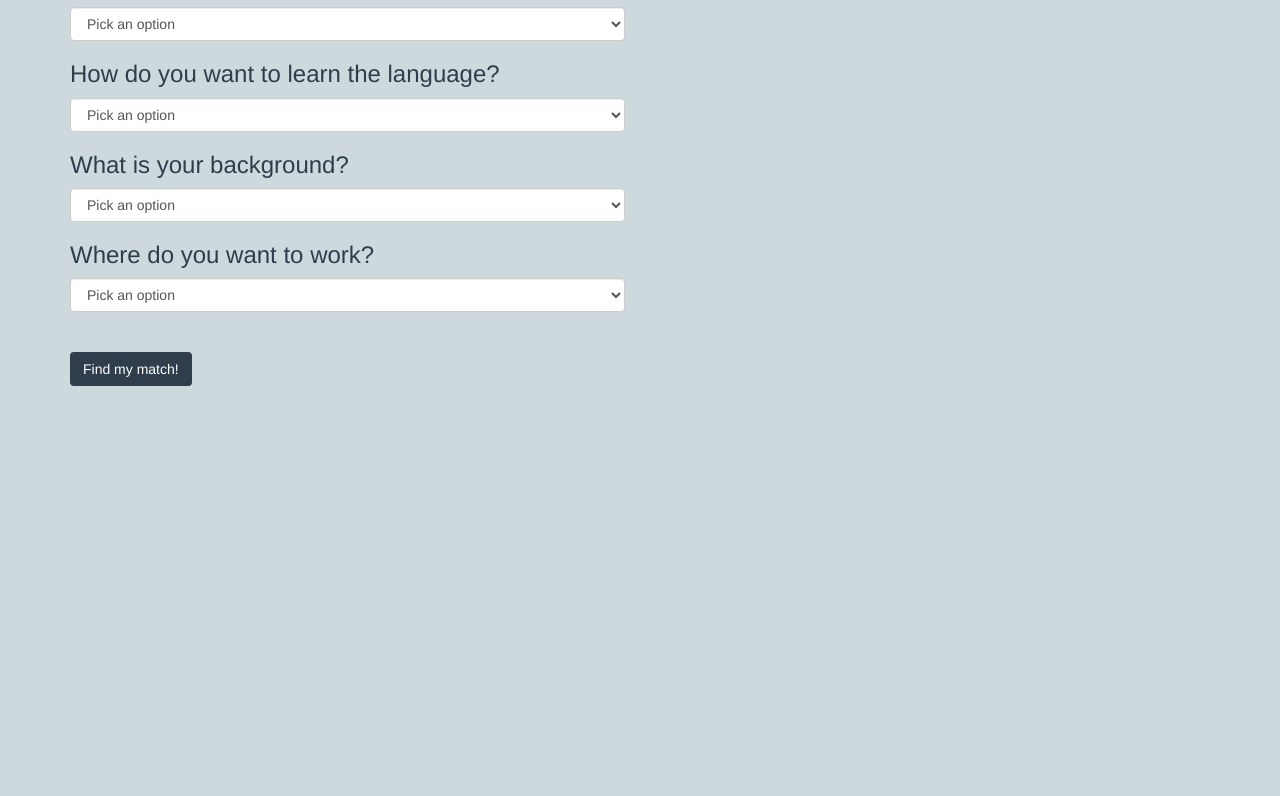
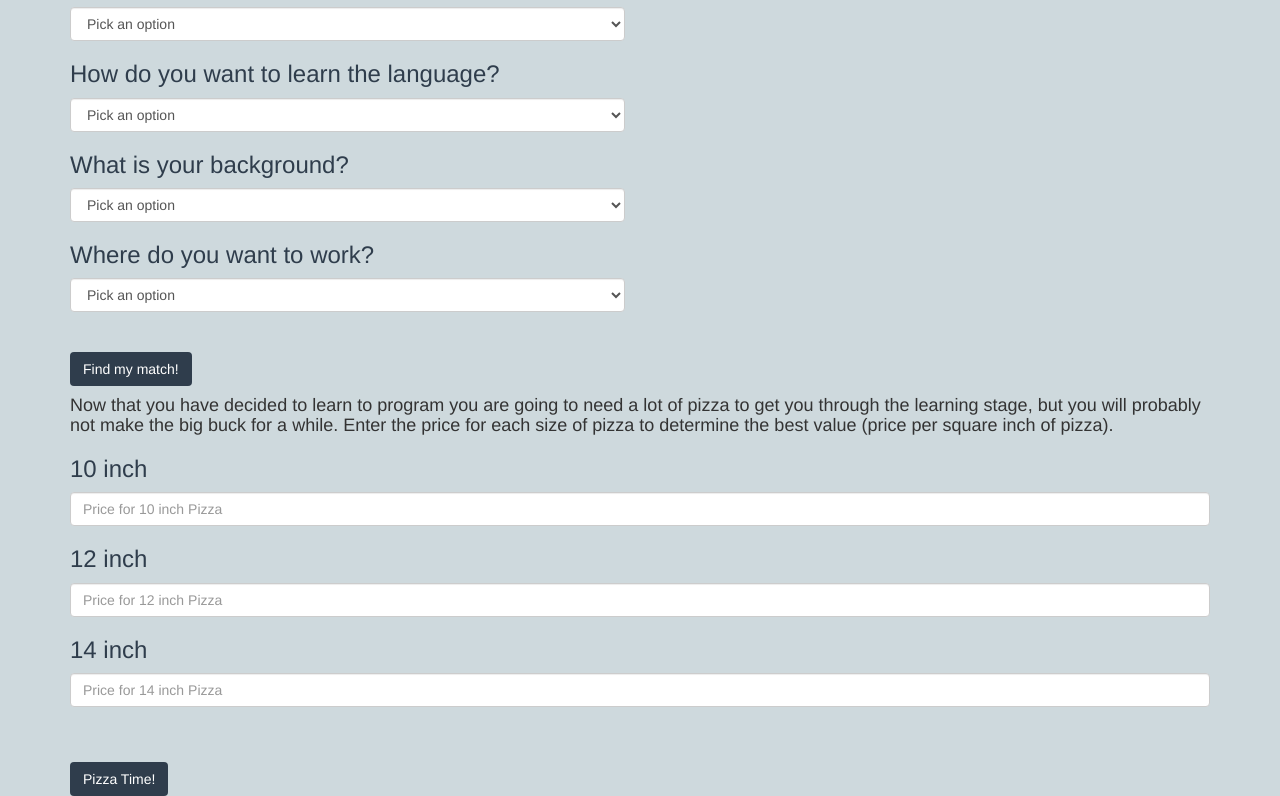
Before and after one commit to Hollydb/languages, a plain HTML site: page index.html in a window 1280 px wide. Shown: the part 551-1347 px from the top of the page. Before the commit the page ends 937 px from the top, so only its background shows below. Drawn offline with Linux system fonts and the light colour scheme.

Commit message:
add pizza math to html

```diff
--- a/index.html
+++ b/index.html
@@ -105,6 +105,29 @@
   </div>
   </div>
   </div>
+
+  <h4>Now that you have decided to learn to program you are going to need a lot of pizza to get you through the learning stage,  but you will probably not make the big buck for a while. Enter the price for each size of pizza to determine the best value (price per square inch of pizza).
+  </h4>
+  <div id="pizzamath">
+    <div class="form-group">
+      <h3>10 inch</h3>
+      <input id="10" class="form-control" type="text" placeholder="Price for 10 inch Pizza">
+    </div>
+     <div class="form-group">
+      <h3>12 inch</h3>
+      <input id="12" class="form-control" type="text" placeholder="Price for 12 inch Pizza">
+    </div>
+     <div class="form-group">
+      <h3>14 inch</h3>
+      <input id="14" class="form-control" type="text" placeholder="Price for 14 inch Pizza">
+    </div>
+    <br>
+    <br>
+    <button type="button" class="btn" id="submitbtn">Pizza Time!</button>
+
+  </div>
+
+
 </div>
 </body>
 </html>
--- a/js/scripts.js
+++ b/js/scripts.js
@@ -44,4 +44,51 @@ $(document).ready(function() {
       $("#result4").hide();
     }
 });
+$(document).ready(function() {
+  console.log("pizza time")
+$("#submitbtnpizza").click(function(event){
+  event.preventDefault()
+    var priceten = parseInt($('input#ten').val());
+    var pricetwelve = parseFloat($('input#twelve').val());
+    var pricefourteen = parseFloat($('input#fourteen').val());
+    console.log ('ten button is working');
+
+  //   var value10 = (priceten / 314.16).val());
+  //   var value12 = (pricetwelve / 452.39).val());
+  //   var value14 = (pricefourteen / 615.75).val());
+  // console.log (value 14);
+  // if (total <= 8){
+  //     $("#result1").show();
+  //     $("#result2").hide();
+  //     $("#result3").hide();
+  //     $("#result4").hide();
+  //     $("#missed").hide();
+  //   } else if (total >=9 && total<=12){
+  //     $("#result2").show();
+  //     $("#result1").hide();
+  //     $("#result3").hide();
+  //     $("#result4").hide();
+  //     $("#missed").hide();
+  //   } else if (total >=13 && total<=17){
+  //     $("#result3").show();
+  //     $("#result2").hide();
+  //     $("#result1").hide();
+  //     $("#result4").hide();
+  //     $("#missed").hide();
+  //   } else if (total >=18 && total<=20){
+  //     $("#result4").show();
+  //     $("#result2").hide();
+  //     $("#result3").hide();
+  //     $("#result1").hide();
+  //     $("#missed").hide();
+  //   } else {
+  //     $("#missed").show();
+  //     $("#result1").hide();
+  //     $("#result2").hide();
+  //     $("#result3").hide();
+  //     $("#result4").hide();
+  //   }
 });
+
+});
+});
```
